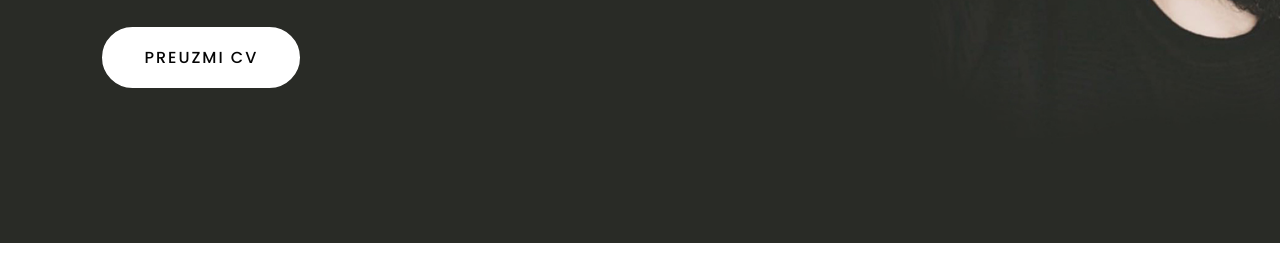
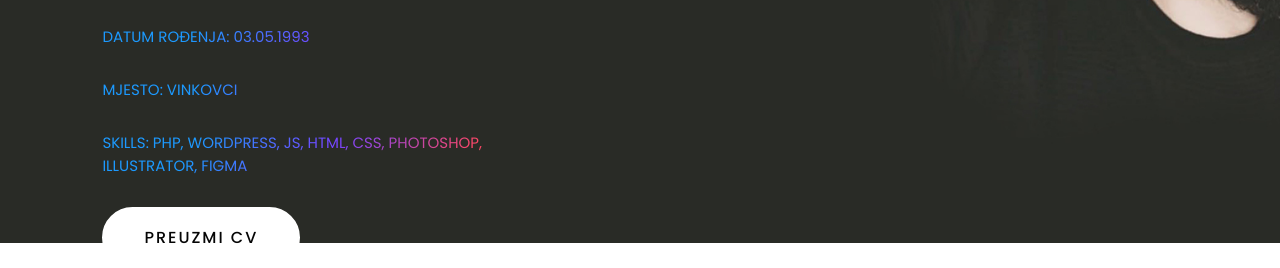
Before and after one commit to LukaMarsic/Portfolio, a plain HTML site: page index.html in a window 1280 px wide. Shown: the part 557-825 px from the top of the page. Before the commit the page ends 800 px from the top, so only its background shows below. Drawn offline with Linux system fonts and the light colour scheme.

Commit message:
Finishing up

```diff
--- a/index.html
+++ b/index.html
@@ -12,7 +12,6 @@
         <nav>
             <img src="./img/logo.png" class="logo">
             <ul>
-                <li><a href="#">Početna</a></li>
                 <li><a href="#">O meni</a></li>
 
             </ul>
@@ -23,6 +22,11 @@
             <span class="title">Web developer</span>
             <h1>Bok, moje ime je  <span>Luka</span></h1>
             <p>Bavim se izradom web stranica i digitalnim dizajnom.</p>
+            <p>Datum rođenja: 03.05.1993</p>
+            <p>Mjesto: Vinkovci</p>
+            <p>Skills: PHP, Wordpress, JS, HTML, CSS, Photoshop, Illustrator, Figma</p>
+
+
             <a href="#" class="btn">PREUZMI CV</a>
         </div>
     </div>
--- a/style.css
+++ b/style.css
@@ -101,7 +101,12 @@ nav ul li a:hover:after{
 }
 .content p{
     width: 55%;
-    color: #f5f5f5;
     margin-top: 25px;
     margin-bottom: 30px;
+    color: #1f1f25;
+    font-size: 15px;
+    text-transform: uppercase;
+    background: linear-gradient(120deg, #1c99fe 20.69%, #7644ff 50.19%,#fd4766 79.69%);
+    -webkit-background-clip: text;
+    -webkit-text-fill-color: transparent;
 }
```
